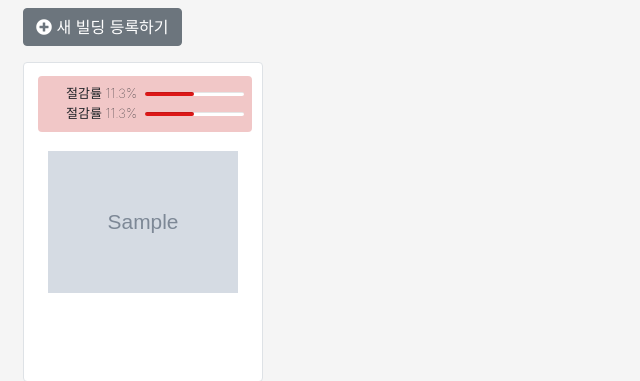
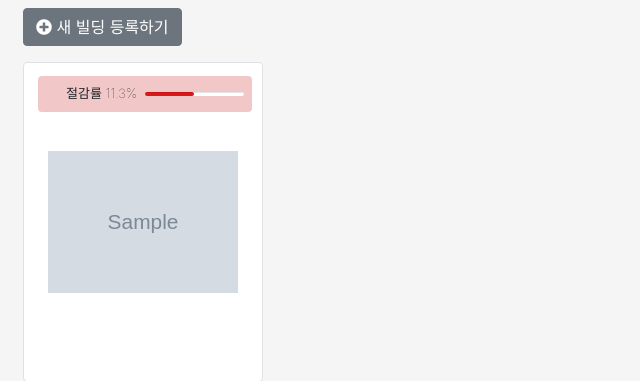
Before and after one commit to f16vsmig/web-test, a Django app: template buildinginfo/templates/buildinginfo/building_list.html in a window 1280 px wide. Shown: the part 56-437 px from the top of the page, without its empty margins (0-640 px from the left). Run offline with Django 3.2, Linux system fonts and the light colour scheme; the template is opened without the code that fills it: most values are stand-ins (such as "Sample title", 1, 10 or a date in 2020); grey boxes marked "Sample" are stand-in pictures; some libraries are stand-ins or nearby versions.

Commit message:
css 파일 추가

```diff
--- a/buildinginfo/templates/buildinginfo/building_detail.html
+++ b/buildinginfo/templates/buildinginfo/building_detail.html
@@ -24,10 +24,11 @@
         </button>
       </div>
     </div>
+
     <div class="row collapse show" id="work-progress">
       <div class="col-12 py-2">
         <div class="position-relative" style="height: 10px;">
-          <span class="rounded bg-danger h-100" data-toggle="tooltip" data-placement="bottom" title="진행률 50%" style="min-width: 50%; min-height: 10px; position: absolute; top: 0;"></span>
+          <span class="bg-danger h-100 hover-opacity-half" data-toggle="tooltip" data-placement="bottom" title="진행률 50%" style="min-width: 50%; min-height: 10px; position: absolute; top: 0;"></span>
         </div>
       </div>
       <div class="col pr-0">
--- a/buildinginfo/templates/buildinginfo/building_list.html
+++ b/buildinginfo/templates/buildinginfo/building_list.html
@@ -14,13 +14,6 @@
         <p class="text-center">No Photo</p>
       {% endif %}
       <div class="position-absolute row align-items-center rounded p-2" style="width: 90%; top: 1em; right: 25px; background-color: rgba(240, 193, 193, 0.9); font-size: 13px;">
-        <div class="col-6 px-2 font-weight-lighter text-right">
-          절감률 11.3%
-        </div>
-        <div class="col-6 px-0">
-          <hr class="rounded bg-white my-2" style="width: 100%; height: 3px;">
-          <hr class="rounded my-2" style="position: absolute; top: 0; width: 50%; background-color: rgb(221, 23, 23); height: 3px;">
-        </div>
         <div class="col-6 px-2 font-weight-lighter text-right">
           절감률 11.3%
         </div>
--- a/scheduler/utils.py
+++ b/scheduler/utils.py
@@ -241,7 +241,7 @@ class BuildingCalendar(HTMLCalendar):
         else:
             today_class = ''
 
-        return f"<td class='week border border-bottom-0 align-top text-center pt-1{month_class}'><span class='text-center day {date.strftime('%a').lower()}{today_class}' style='display: inline-block; height: 25px; width: 25px;'><a class='popup p-1' href={reverse('scheduler:event_new')}?date={date}{building_params}>{date.day}</a></span><br><span class='bg-danger rounded-circle event-sign' style='visibility: {event_button}; display: inline-block; height: 10px; width: 10px;'></span><ul class='event-list bg-light' style='position: relative; top: -20px;'>{event_list}</ul></td>"
+        return f"<td class='week border border-bottom-0 align-top text-center pt-1{month_class}'><span class='text-center day {date.strftime('%a').lower()}{today_class}' style='display: inline-flex; align-items: center; height: 27px; width: 27px;'><a class='popup p-1' href={reverse('scheduler:event_new')}?date={date}{building_params}>{date.day}</a></span><br><span class='bg-danger rounded-circle event-sign' style='visibility: {event_button}; display: inline-block; height: 10px; width: 10px;'></span><ul class='event-list bg-light' style='position: relative; top: -20px;'>{event_list}</ul></td>"
 
 
     def sparkline(self, date, ismart):
@@ -279,7 +279,7 @@ class BuildingCalendar(HTMLCalendar):
         sparkline = ''
         if data:
             for item in data:
-                time = item[0]
+                time = item[0].strftime("%m-%d %H:%M")
                 hour = item[0].hour
                 if hour == 0:
                     hour = 24
@@ -291,7 +291,7 @@ class BuildingCalendar(HTMLCalendar):
                     color = 'cooling'
                 else:
                     color = 'heating'
-                sparkline += f'<span class="index" style="width: 4.16666667%;" data-toggle="tooltip" data-placement="top" data-html="true" title="{time}<br>{elec} kWh<br>{temp} &#8451;" data-animation="false"><span class="count electric" style="height: {elec_height}%;"></span><span class="count {color} rounded-circle" style="bottom: {temp_bottom}%; height: 4px; width: 4px; left: calc(50% - 2px);"></span></span>'
+                sparkline += f'<span class="index" style="width: 4.16666667%;" data-toggle="tooltip" data-placement="top" data-html="true" title="&#x1F550; {time}<br>&#x26A1; {elec} kWh<br>{temp} &#8451;" data-animation="false"><span class="count electric" style="height: {elec_height}%;"></span><span class="count {color} rounded-circle" style="bottom: {temp_bottom}%; height: 4px; width: 4px; left: calc(50% - 2px);"></span></span>'
         else:
             sparkline += '<span></span>'
         return f"<td class='week border border-top-0{month_class}'><span class='sparkline' style='width: 100%;'> {sparkline} </span></td>"
--- /dev/null
+++ b/static/css/style.css
@@ -0,0 +1,3 @@
+.hover-opacity-half:hover {
+    opacity: 0.5;
+}
--- a/templates/base.html
+++ b/templates/base.html
@@ -7,6 +7,8 @@
 <head>
   <title>building energy audit system</title>
   <meta name="viewport" content="width=device-width, initial-scale=1">
+  <!-- css 추가 -->
+  <link rel="stylesheet" href="{% static 'css/style.css' %}">
   <!-- bootstrap 리소스 추가 -->
   <link rel="stylesheet" href="https://maxcdn.bootstrapcdn.com/bootstrap/4.3.1/css/bootstrap.min.css">
   <script src="https://ajax.googleapis.com/ajax/libs/jquery/3.3.1/jquery.min.js"></script>
```
Also changed, not shown: buildinginfo/templates/buildinginfo/building_notice.html (+7 -2 lines).
